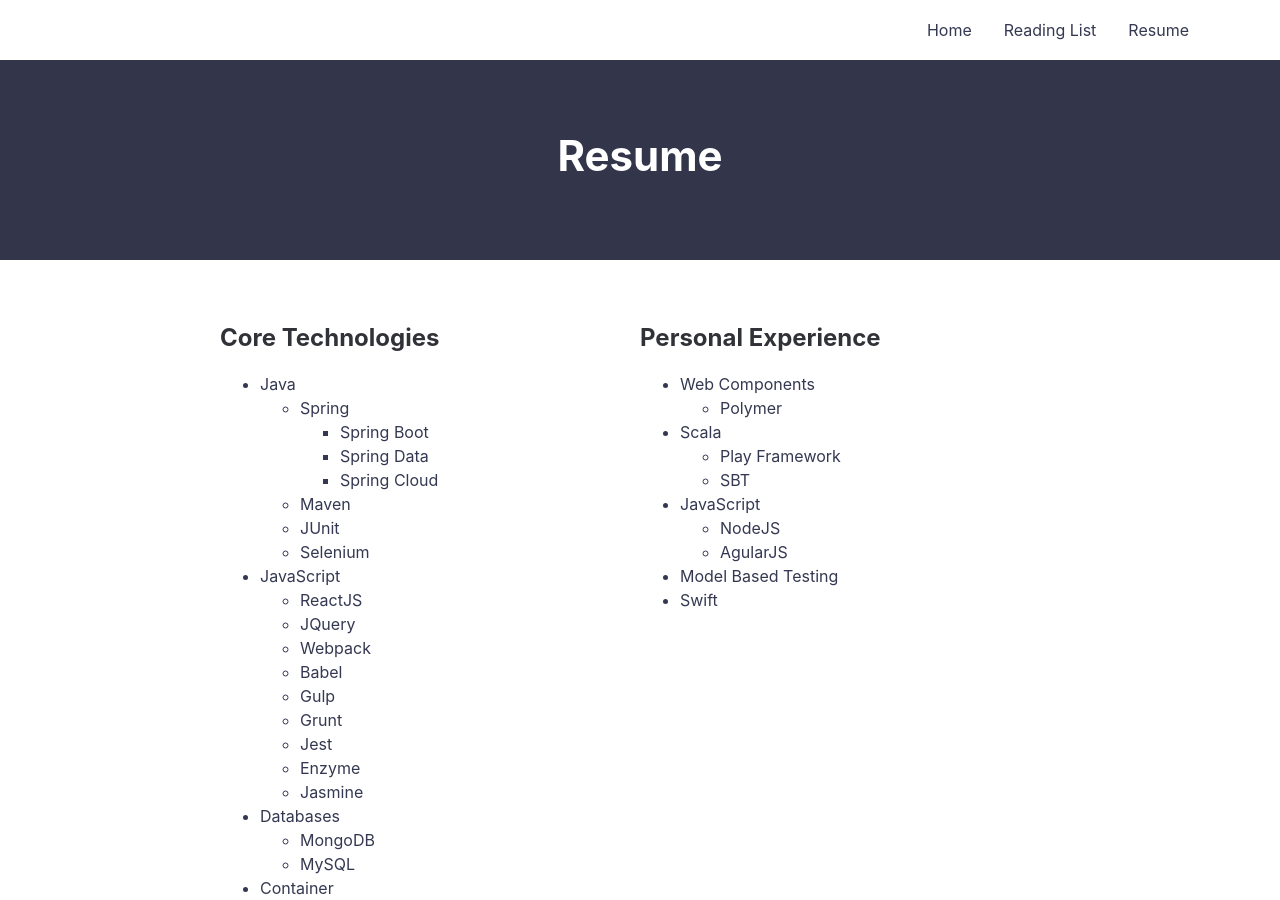
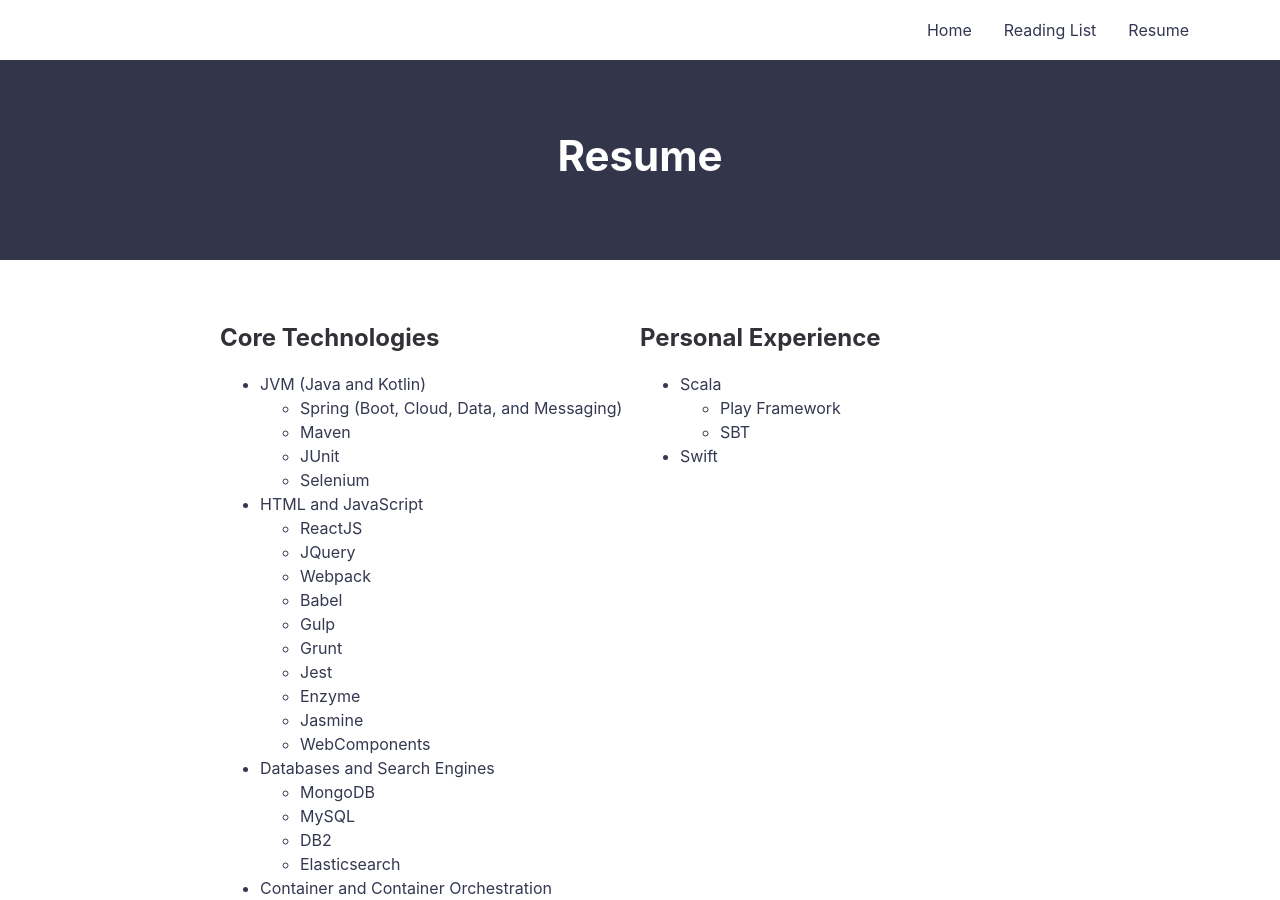
Before and after one commit to seanking/seanking.github.io, a Jekyll site: the page built from resume.html, in a window 1280 px wide and 900 px high. Built offline with Jekyll 4.4.1, drawn with Linux system fonts in a browser that asks for light colours.

Commit message:
Update resume

```diff
--- a/resume.html
+++ b/resume.html
@@ -7,19 +7,14 @@
 <div style="float:left; width:50%">
     <h2>Core Technologies</h2>
     <ul>
-        <li>Java</li>
+        <li>JVM (Java and Kotlin)</li>
         <ul>
-                <li>Spring</li>
-                    <ul>
-                        <li>Spring Boot</li>
-                        <li>Spring Data</li>
-                        <li>Spring Cloud</li>
-                    </ul>
+            <li>Spring (Boot, Cloud, Data, and Messaging)</li>
             <li>Maven</li>
             <li>JUnit</li>
             <li>Selenium</li>
         </ul>
-        <li>JavaScript</li>
+        <li>HTML and JavaScript</li>
         <ul>
             <li>ReactJS</li>
             <li>JQuery</li>
@@ -30,13 +25,16 @@
             <li>Jest</li>
             <li>Enzyme</li>
             <li>Jasmine</li>
+            <li>WebComponents</li>
         </ul>
-        <li>Databases</li>
+        <li>Databases and Search Engines</li>
         <ul>
             <li>MongoDB</li>
             <li>MySQL</li>
+            <li>DB2</li>
+            <li>Elasticsearch</li>
         </ul>
-        <li>Container</li>
+        <li>Container and Container Orchestration</li>
         <ul>
             <li>Kubernetes</li>
             <li>Docker</li>
@@ -50,31 +48,18 @@
 </div>
 
 <div style="float:left">
-
     <h2>Personal Experience</h2>
-
     <ul>
-        <li>Web Components</li>
-        <ul>
-            <li>Polymer</li>
-        </ul>
         <li>Scala</li>
         <ul>
             <li>Play Framework</li>
             <li>SBT</li>
         </ul>
-		<li>JavaScript</li>
-		<ul>
-            <li>NodeJS</li>
-			<li>AgularJS</li>
-		</ul>
-        <li>Model Based Testing</li>
         <li>Swift</li>
     </ul>
 </div>
 
 <div style="clear:both">
-
     <h2>Work Experience</h2>
     <p>
         Vice President of Research and Development</br>
```
Also changed, not shown: readingList.md (+7 -4 lines). Lines whose indentation alone changed are shown as unchanged.
